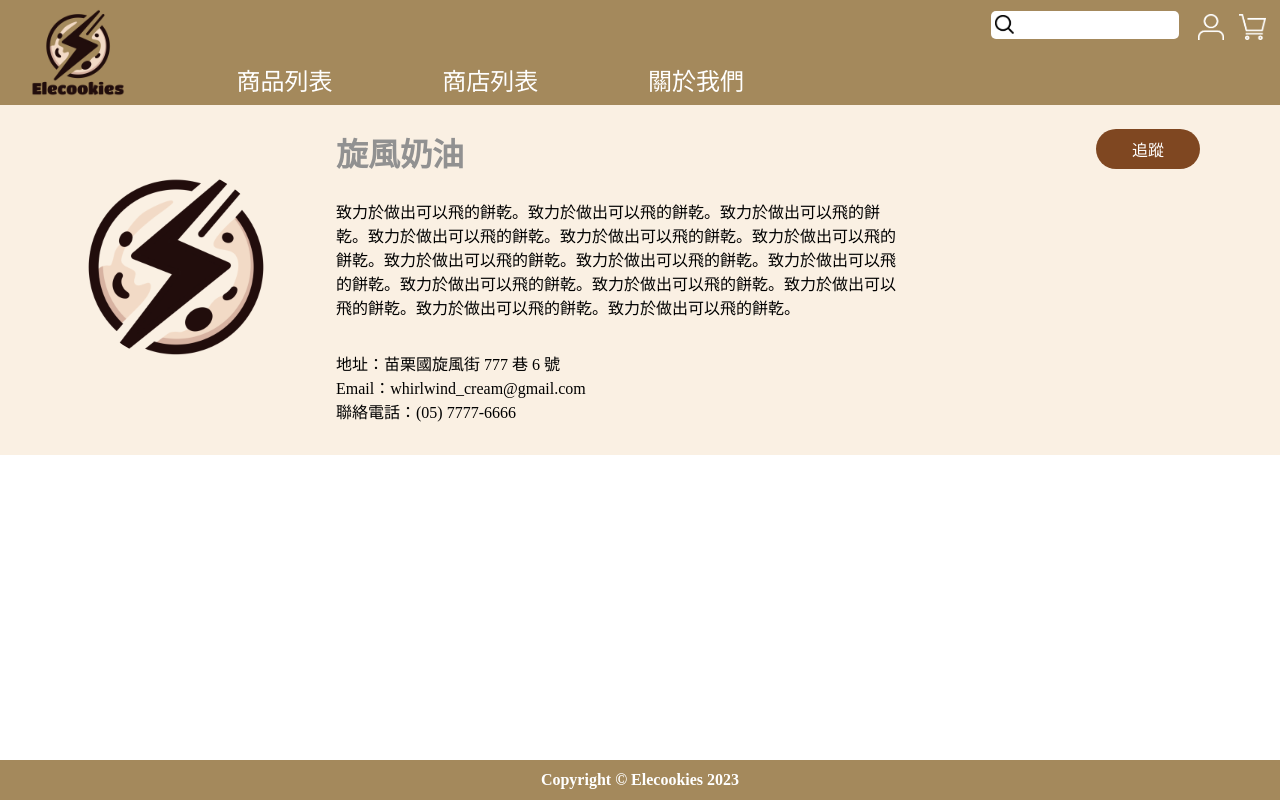
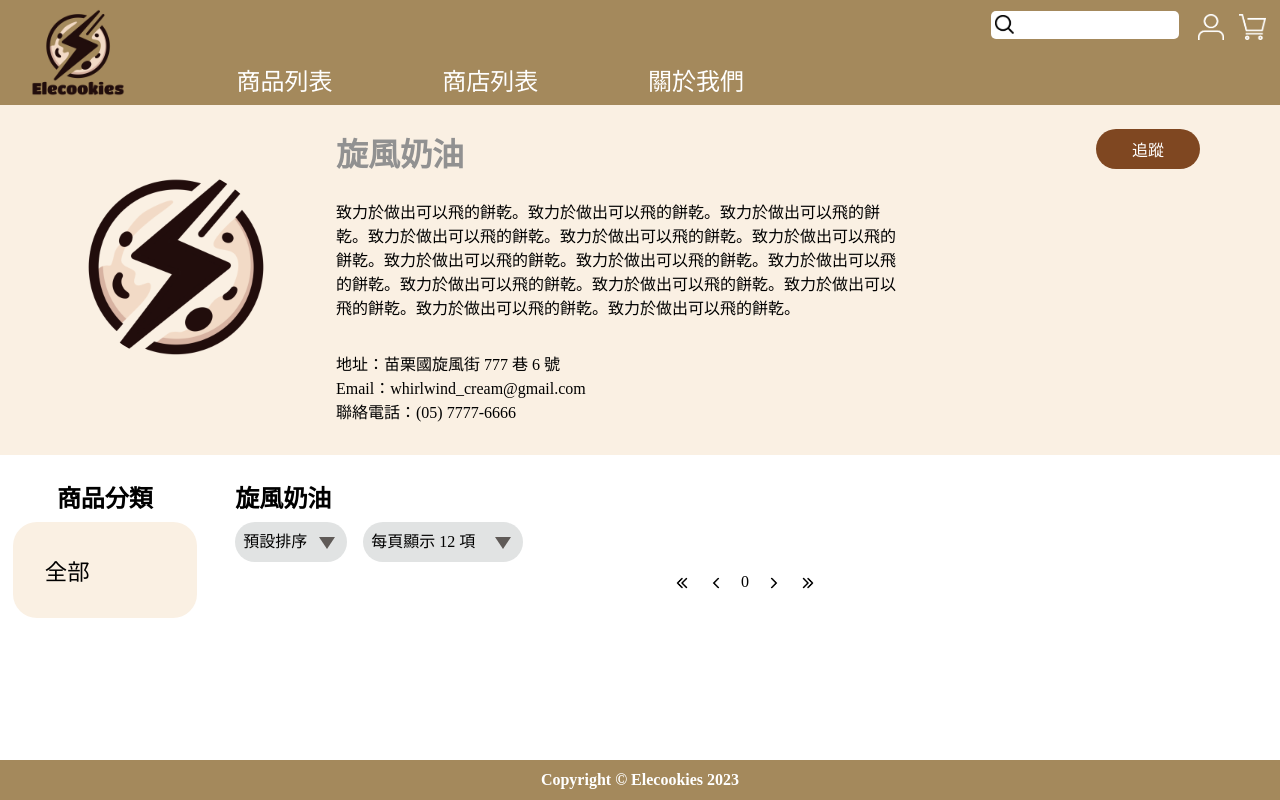
Before and after one commit to Zch720/NTUT_112_1_DatabaseProject_frontend, a React (Vite) app: page /shop in a window 1280 px wide. Built offline with nearby package versions, Linux system fonts and the light colour scheme; a web font is replaced by a local one.

Commit message:
[Feature Addition] Completed shop page

```diff
--- a/src/App.tsx
+++ b/src/App.tsx
@@ -60,7 +60,9 @@ function MainBody() {
 						<Route path="/user/admin/shop-product-info" element={<ShopProductManagementInfo />} />
 						<Route path="/user/admin/shop-staff-info" element={<ShopStaffManagementInfo />} />
 					</Route>
-					<Route path="/shop" element={<ShopPage />} />
+					<Route path="/shop" element={<ShopPage />}>
+						<Route path="/shop" element={<AllProduct />} />
+					</Route>
 				</Routes>
 			</BrowserRouter>
 		</main>
--- a/src/product/AllProduct.tsx
+++ b/src/product/AllProduct.tsx
@@ -1,18 +1,22 @@
 import { useState } from "react";
 import "./AllProduct.css"
 import ProductsList, { ProductListItemType } from "../utils/list_of_entities/ProductsList";
-import { ProductsPageToolbar } from "./ProductsPage";
+import { GetProductsPageShopId, GetProductsPageShopName, ProductsPageToolbar } from "./ProductsPage";
 import PageChooser from "../utils/PageChooser";
 
-function ProductsPageTitle() {
+function ProductsPageTitle(props: { shopName: string | null }) {
+    const { shopName } = props;
+
     return(
-        <h3 className="products-page-title">全部商品</h3>
+        <h3 className="products-page-title">{shopName ? shopName : "全部商品"}</h3>
     );
 }
 
 export default function AllProduct() {
     // TODO: get products from server
     const productsPage = 0;
+    const shopId = GetProductsPageShopId();
+    const shopName = GetProductsPageShopName();
     const [order, setOrder] = useState<"default" | "price" | "date">("default");
     const [showQuantity, setShowQuantity] = useState<"12" | "24" | "36">("12");
     const [products, setProducts] = useState<ProductListItemType[]>([]);
@@ -23,7 +27,7 @@ export default function AllProduct() {
 
     return (
         <div className="products-page-content">
-            <ProductsPageTitle />
+            <ProductsPageTitle shopName={shopName}/>
             <ProductsPageToolbar onOrderChange={setOrder} onShowQuantityChange={setShowQuantity} />
             <ProductsList products={products}/>
             <PageChooser maxPage={productsPage} onPageChange={productsSetIndexChange} />
--- a/src/product/ProductsPage.tsx
+++ b/src/product/ProductsPage.tsx
@@ -1,9 +1,14 @@
 import React from "react";
-import { Outlet } from "react-router-dom";
+import { Outlet, useOutletContext } from "react-router-dom";
 import "./ProductsPage.css"
 
 export type ProductsListOrderChangeHandler = (order: "default" | "price" | "date") => void;
 export type ProductsListShowQuantityChangeHandler = (quantity: "12" | "24" | "36") => void;
+
+type ProductsOutletContextType = {
+    shopId: string | null;
+    shopName: string | null;
+};
 
 function ProductsOrderSelector({ onOrderChange }: { onOrderChange: ProductsListOrderChangeHandler }) {
     const orderSelectorRef = React.useRef<HTMLSelectElement>(null);
@@ -44,7 +49,20 @@ export function ProductsPageToolbar({ onOrderChange, onShowQuantityChange }: { o
     );
 }
 
-export default function ProductsPage() {
+export function GetProductsPageShopId() {
+    const context = useOutletContext<ProductsOutletContextType>();
+    return context.shopId;
+}
+
+export function GetProductsPageShopName() {
+    const context = useOutletContext<ProductsOutletContextType>();
+    return context.shopName;
+}
+
+ProductsPage.defaultProps = { shopId: null, shopName: null };
+export default function ProductsPage(props : { shopId: string, shopName: string }) {
+    const { shopId, shopName } = props;
+
     return (
         <React.Fragment>
             <div style={{display: "flex"}}>
@@ -54,7 +72,7 @@ export default function ProductsPage() {
                         <a href="/products#">全部</a>
                     </div>
                 </div>
-                <Outlet />
+                <Outlet context={{ shopId: shopId, shopName: shopName }}/>
             </div>
         </React.Fragment>
     );
--- a/src/shop/ShopPage.tsx
+++ b/src/shop/ShopPage.tsx
@@ -1,5 +1,6 @@
-import { useState, useRef } from "react";
+import React, { useState } from "react";
 import "./ShopPage.css";
+import ProductsPage from "../product/ProductsPage";
 
 type ShopDataType = {
     logo: string;
@@ -10,35 +11,65 @@ type ShopDataType = {
     phoneNumber: string;
 };
 
-export default function ShopPage() {
-    // TODO: get shop data from server
+function ShopBannerLogo({ shop }: { shop: ShopDataType }) {
+    return (
+        <div className="shop-page-banner-logo">
+            <img src={shop.logo} alt="shop-logo"/>
+        </div>
+    );
+}
+
+function ShopBannerInfo({ shop }: { shop: ShopDataType }) {
+    return (
+        <div className="shop-page-banner-info">
+            <h1>{shop.name}</h1>
+            <p>{shop.description}</p>
+            <div className="w-flex-g1"></div>
+            <p>
+                <span>地址：{shop.address}</span><br/>
+                <span>Email：{shop.email}</span><br/>
+                <span>聯絡電話：{shop.phoneNumber}</span>
+            </p>
+        </div>
+    );
+}
+
+function ShopBannerFollowButton() {
     const [followed, setFollowed] = useState(getUserFollowed());
-    const shopData: ShopDataType = getFakeShopData();
+
+    return (
+        <div className="shop-page-banner-follow">
+            {followed ?
+                <button id="unfollow-button" onClick={() => setFollowed(false)}>取消追蹤</button>
+            :
+                <button id="follow-button" onClick={() => setFollowed(true)}>追蹤</button>
+            }
+        </div>
+    );
+}
+
+function ShopBanner(props: { shop: ShopDataType }) {
+    const { shop } = props;
 
     return (
         <div className="shop-page-banner">
-            <div className="shop-page-banner-logo">
-                <img src={shopData.logo} alt="shop-logo"/>
-            </div>
-            <div className="shop-page-banner-info">
-                <h1>{shopData.name}</h1>
-                <p>{shopData.description}</p>
-                <div className="w-flex-g1"></div>
-                <p>
-                    <span>地址：{shopData.address}</span><br/>
-                    <span>Email：{shopData.email}</span><br/>
-                    <span>聯絡電話：{shopData.phoneNumber}</span>
-                </p>
-            </div>
+            <ShopBannerLogo shop={shop}/>
+            <ShopBannerInfo shop={shop}/>
             <div className="w-flex-g1"></div>
-            <div className="shop-page-banner-follow">
-                {followed ?
-                    <button id="unfollow-button" onClick={() => setFollowed(false)}>取消追蹤</button>
-                :
-                    <button id="follow-button" onClick={() => setFollowed(true)}>追蹤</button>
-                }
-            </div>
+            <ShopBannerFollowButton />
         </div>
+    );
+}
+
+export default function ShopPage() {
+    // TODO: get shop data from server
+    const shop: ShopDataType = getFakeShopData();
+
+    return (
+        <React.Fragment>
+            <ShopBanner shop={shop}/>
+            <ProductsPage shopName={shop.name}/>
+        </React.Fragment>
     );
 }
 
```
